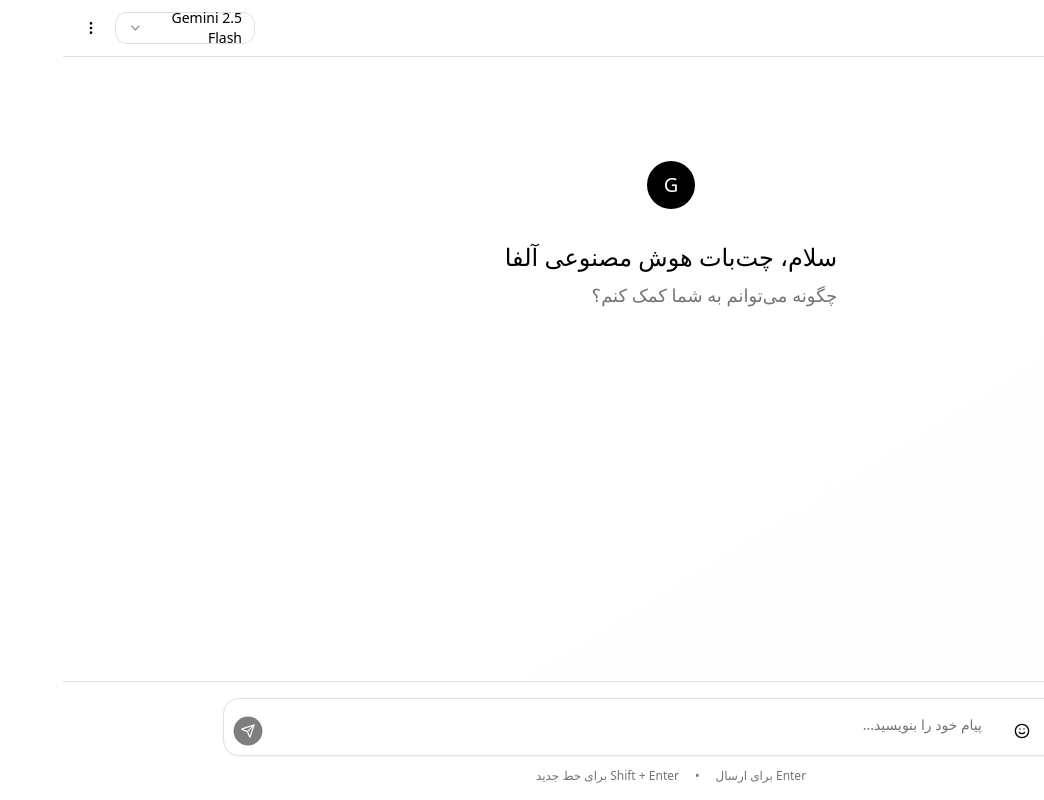
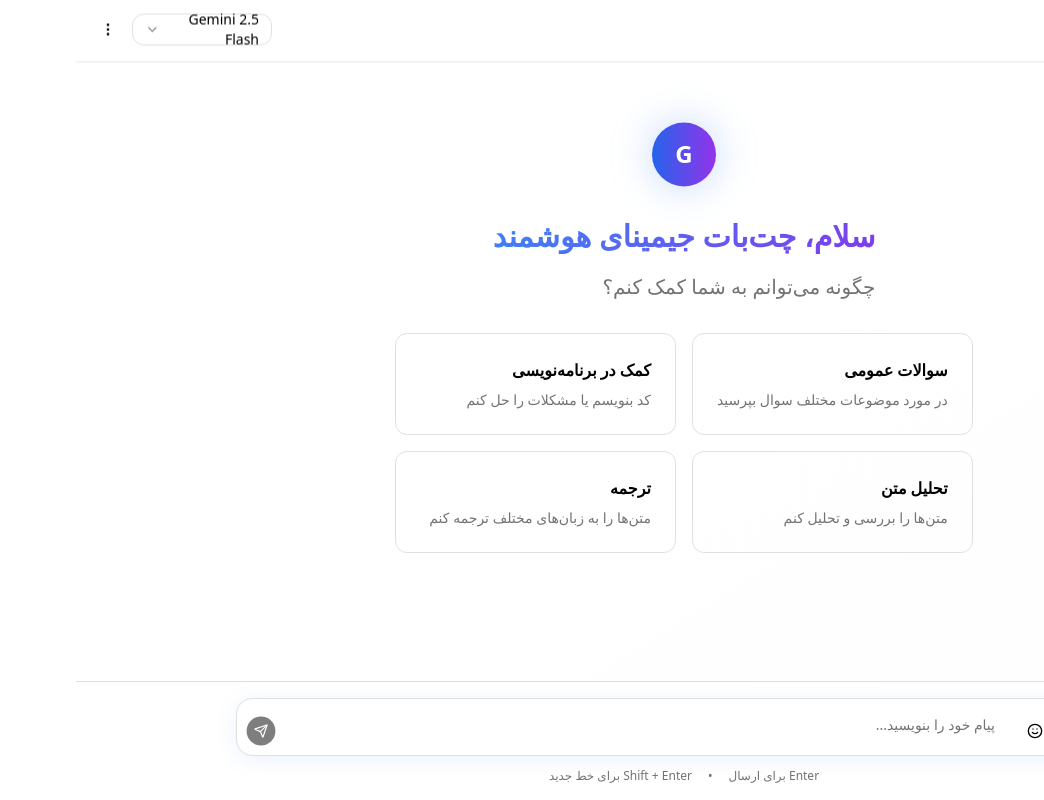
Before and after one commit to Hamed744/jazzy-animated-chatbot, a React (Vite) app: page / in a window 1280 px wide. Shown: the whole page, without its empty margins (236-1280 px from the left). Built offline with nearby package versions, Linux system fonts and the light colour scheme.

Commit message:
Refactor and improve UI
The chatbot deployment on Render.com is resulting in a 404 error. The user requests further UI improvements, including more attractive animations and a general aesthetic overhaul, in hopes that these changes might resolve the deployment issue.

```diff
--- a/src/components/ChatInterface.tsx
+++ b/src/components/ChatInterface.tsx
@@ -246,20 +246,20 @@ export default function ChatInterface() {
         {/* Main Chat Area */}
         <div className="flex-1 flex flex-col min-w-0">
         {/* Header */}
-        <div className="flex items-center justify-between p-3 border-b border-border bg-background">
+        <div className="flex items-center justify-between p-4 border-b border-border bg-background/80 backdrop-blur-sm floating">
           <div className="flex items-center gap-3">
             <Button
               variant="ghost"
               size="icon"
               onClick={() => setIsSidebarOpen(true)}
-              className="md:hidden"
+              className="md:hidden scale-hover"
             >
               <Menu className="h-5 w-5" />
             </Button>
 
             <div className="text-center flex-1">
-              <h1 className="text-lg font-semibold text-foreground">
-                گفتگوی جدید
+              <h1 className="text-xl font-bold gradient-text">
+                چت‌بات جیمینای هوشمند
               </h1>
             </div>
           </div>
@@ -269,7 +269,7 @@ export default function ChatInterface() {
               selectedModel={selectedModel}
               onModelChange={setSelectedModel}
             />
-            <Button variant="ghost" size="icon" className="w-8 h-8">
+            <Button variant="ghost" size="icon" className="w-8 h-8 scale-hover">
               <MoreVertical className="h-4 w-4" />
             </Button>
           </div>
@@ -279,17 +279,35 @@ export default function ChatInterface() {
         <ScrollArea className="flex-1 px-4">
           <div className="max-w-4xl mx-auto py-6 space-y-6">
             {messages.length === 0 ? (
-              <div className="flex flex-col items-center justify-center h-full text-center space-y-8 py-20">
-                <div className="w-12 h-12 rounded-full bg-foreground flex items-center justify-center">
-                  <span className="text-xl text-background">G</span>
+              <div className="flex flex-col items-center justify-center h-full text-center space-y-8 py-20 fade-in-scale">
+                <div className="w-16 h-16 rounded-full bg-gradient-to-r from-blue-600 to-purple-600 flex items-center justify-center glow-effect floating">
+                  <span className="text-2xl font-bold text-white">G</span>
                 </div>
-                <div>
-                  <h2 className="text-2xl text-foreground mb-2">
-                    سلام، چت‌بات هوش مصنوعی آلفا
+                <div className="space-y-4">
+                  <h2 className="text-3xl font-bold gradient-text floating">
+                    سلام، چت‌بات جیمینای هوشمند
                   </h2>
-                  <p className="text-muted-foreground text-lg">
+                  <p className="text-muted-foreground text-xl">
                     چگونه می‌توانم به شما کمک کنم؟
                   </p>
+                </div>
+                <div className="grid grid-cols-2 gap-4 max-w-2xl mx-auto mt-8">
+                  <div className="p-6 border rounded-xl hover:bg-muted/50 cursor-pointer scale-hover message-hover shimmer">
+                    <h3 className="font-semibold mb-2">سوالات عمومی</h3>
+                    <p className="text-sm text-muted-foreground">در مورد موضوعات مختلف سوال بپرسید</p>
+                  </div>
+                  <div className="p-6 border rounded-xl hover:bg-muted/50 cursor-pointer scale-hover message-hover shimmer">
+                    <h3 className="font-semibold mb-2">کمک در برنامه‌نویسی</h3>
+                    <p className="text-sm text-muted-foreground">کد بنویسم یا مشکلات را حل کنم</p>
+                  </div>
+                  <div className="p-6 border rounded-xl hover:bg-muted/50 cursor-pointer scale-hover message-hover shimmer">
+                    <h3 className="font-semibold mb-2">تحلیل متن</h3>
+                    <p className="text-sm text-muted-foreground">متن‌ها را بررسی و تحلیل کنم</p>
+                  </div>
+                  <div className="p-6 border rounded-xl hover:bg-muted/50 cursor-pointer scale-hover message-hover shimmer">
+                    <h3 className="font-semibold mb-2">ترجمه</h3>
+                    <p className="text-sm text-muted-foreground">متن‌ها را به زبان‌های مختلف ترجمه کنم</p>
+                  </div>
                 </div>
               </div>
             ) : (
--- a/src/components/ChatMessage.tsx
+++ b/src/components/ChatMessage.tsx
@@ -78,7 +78,7 @@ export default function ChatMessage({ message, className }: ChatMessageProps) {
   return (
     <div
       className={cn(
-        "group relative flex gap-4 p-4 message-slide-in",
+        "group relative flex gap-4 p-4 message-slide-in message-hover",
         isUser ? "flex-row-reverse" : "flex-row",
         className
       )}
@@ -88,13 +88,13 @@ export default function ChatMessage({ message, className }: ChatMessageProps) {
       {/* Avatar */}
       <div
         className={cn(
-          "flex-shrink-0 w-8 h-8 rounded-full flex items-center justify-center text-sm font-medium",
+          "flex-shrink-0 w-10 h-10 rounded-full flex items-center justify-center text-sm font-medium scale-hover",
           isUser
-            ? "bg-gradient-primary text-primary-foreground shadow-card"
-            : "bg-muted text-muted-foreground"
+            ? "bg-gradient-to-r from-blue-600 to-purple-600 text-white glow-effect shimmer"
+            : "bg-gradient-to-r from-gray-100 to-gray-200 text-gray-700 border-2 border-gray-300"
         )}
       >
-        {isUser ? <User className="h-4 w-4" /> : <Bot className="h-4 w-4" />}
+        {isUser ? <User className="h-5 w-5" /> : <Bot className="h-5 w-5" />}
       </div>
 
       {/* Message Content */}
--- a/src/index.css
+++ b/src/index.css
@@ -39,24 +39,29 @@
 
     --radius: 0.75rem;
 
-    /* Clean ChatGPT-like design */
-    --gradient-primary: linear-gradient(135deg, hsl(0 0% 0%), hsl(0 0% 20%));
-    --gradient-hero: linear-gradient(135deg, hsl(0 0% 0%) 0%, hsl(0 0% 20%) 100%);
+    /* Beautiful gradients and animations */
+    --gradient-primary: linear-gradient(135deg, hsl(217 91% 60%), hsl(263 82% 58%), hsl(300 70% 65%));
+    --gradient-hero: linear-gradient(135deg, hsl(217 91% 60%) 0%, hsl(263 82% 58%) 50%, hsl(300 70% 65%) 100%);
     --gradient-card: linear-gradient(145deg, rgba(255,255,255,0.8), rgba(255,255,255,0.4));
+    --gradient-glass: linear-gradient(135deg, rgba(255, 255, 255, 0.1), rgba(255, 255, 255, 0.05));
+    --gradient-user: linear-gradient(135deg, hsl(217 91% 60%), hsl(217 91% 65%));
+    --gradient-bot: linear-gradient(135deg, hsl(210 40% 96%), hsl(210 40% 98%));
 
     /* Chat specific colors */
-    --chat-user: 0 0% 0%;
+    --chat-user: 217 91% 60%;
     --chat-user-foreground: 0 0% 100%;
-    --chat-bot: 0 0% 97%;
+    --chat-bot: 210 40% 97%;
     --chat-bot-foreground: 0 0% 0%;
 
     /* Animation variables */
     --animation-bounce: cubic-bezier(0.68, -0.55, 0.265, 1.55);
     --animation-smooth: cubic-bezier(0.4, 0, 0.2, 1);
+    --animation-spring: cubic-bezier(0.175, 0.885, 0.32, 1.275);
 
-    /* Minimal shadows */
-    --shadow-glow: 0 1px 3px 0 hsl(0 0% 0% / 0.1);
-    --shadow-card: 0 1px 2px 0 hsl(0 0% 0% / 0.05);
+    /* Enhanced shadows */
+    --shadow-glow: 0 0 40px hsl(217 91% 70% / 0.4);
+    --shadow-card: 0 4px 20px hsl(217 91% 60% / 0.1);
+    --shadow-floating: 0 20px 40px -12px hsl(217 91% 60% / 0.25);
 
     --sidebar-background: 0 0% 100%;
     --sidebar-foreground: 0 0% 0%;
@@ -134,60 +139,163 @@
 }
 
 @layer components {
-  /* Chat message animations */
+  /* Enhanced chat message animations */
   .typing-animation {
     @apply animate-pulse;
   }
 
   .message-slide-in {
-    animation: slideInUp 0.3s var(--animation-smooth);
+    animation: slideInUp 0.6s var(--animation-spring);
+  }
+
+  .message-hover {
+    transition: all 0.3s var(--animation-smooth);
+  }
+
+  .message-hover:hover {
+    transform: translateY(-2px);
+    box-shadow: var(--shadow-floating);
   }
 
   .message-bubble-user {
-    @apply bg-[hsl(var(--chat-user))] text-[hsl(var(--chat-user-foreground))];
-    background: var(--gradient-primary);
-    border-radius: 1.5rem 1.5rem 0.5rem 1.5rem;
+    @apply text-[hsl(var(--chat-user-foreground))];
+    background: var(--gradient-user);
+    border-radius: 1.25rem 1.25rem 0.375rem 1.25rem;
     box-shadow: var(--shadow-card);
+    position: relative;
+    overflow: hidden;
+  }
+
+  .message-bubble-user::before {
+    content: '';
+    position: absolute;
+    top: 0;
+    left: 0;
+    right: 0;
+    bottom: 0;
+    background: var(--gradient-glass);
+    pointer-events: none;
   }
 
   .message-bubble-bot {
     @apply bg-[hsl(var(--chat-bot))] text-[hsl(var(--chat-bot-foreground))];
-    border-radius: 1.5rem 1.5rem 1.5rem 0.5rem;
+    border-radius: 1.25rem 1.25rem 1.25rem 0.375rem;
     box-shadow: var(--shadow-card);
+    backdrop-filter: blur(10px);
+    border: 1px solid hsl(var(--border));
   }
 
   .gradient-text {
-    background: var(--gradient-primary);
+    background: var(--gradient-hero);
     -webkit-background-clip: text;
     -webkit-text-fill-color: transparent;
     background-clip: text;
+    background-size: 200% 200%;
+    animation: gradientShift 3s ease infinite;
   }
 
   .glow-effect {
     box-shadow: var(--shadow-glow);
+    animation: pulseGlow 2s ease-in-out infinite alternate;
+  }
+
+  .floating {
+    animation: floating 3s ease-in-out infinite;
+  }
+
+  .scale-hover {
+    transition: transform 0.3s var(--animation-bounce);
+  }
+
+  .scale-hover:hover {
+    transform: scale(1.05);
+  }
+
+  .shimmer {
+    background: linear-gradient(90deg, transparent, rgba(255, 255, 255, 0.3), transparent);
+    background-size: 200% 100%;
+    animation: shimmer 2s infinite;
+  }
+
+  .bounce-in {
+    animation: bounceIn 0.8s var(--animation-bounce);
+  }
+
+  .fade-in-scale {
+    animation: fadeInScale 0.5s var(--animation-smooth);
   }
 }
 
 @keyframes slideInUp {
   from {
     opacity: 0;
-    transform: translateY(20px);
+    transform: translateY(30px) scale(0.95);
   }
   to {
     opacity: 1;
-    transform: translateY(0);
+    transform: translateY(0) scale(1);
   }
 }
 
 @keyframes typing {
-  0%, 20%, 50%, 80%, 100% {
-    transform: translateY(0);
+  0%, 60%, 100% {
+    transform: translateY(0) scale(1);
+    opacity: 0.7;
   }
-  40% {
-    transform: translateY(-10px);
+  30% {
+    transform: translateY(-10px) scale(1.2);
+    opacity: 1;
+    box-shadow: 0 0 15px hsl(217 91% 60% / 0.6);
   }
-  60% {
-    transform: translateY(-5px);
+}
+
+@keyframes gradientShift {
+  0% { background-position: 0% 50%; }
+  50% { background-position: 100% 50%; }
+  100% { background-position: 0% 50%; }
+}
+
+@keyframes pulseGlow {
+  0% { box-shadow: var(--shadow-glow); }
+  100% { box-shadow: 0 0 60px hsl(217 91% 70% / 0.6); }
+}
+
+@keyframes floating {
+  0%, 100% { transform: translateY(0); }
+  50% { transform: translateY(-10px); }
+}
+
+@keyframes shimmer {
+  0% { background-position: -200% 0; }
+  100% { background-position: 200% 0; }
+}
+
+@keyframes bounceIn {
+  0% {
+    opacity: 0;
+    transform: scale(0.3) translateY(50px);
+  }
+  50% {
+    opacity: 1;
+    transform: scale(1.05) translateY(-10px);
+  }
+  70% {
+    transform: scale(0.9) translateY(0);
+  }
+  100% {
+    opacity: 1;
+    transform: scale(1) translateY(0);
+  }
+}
+
+@keyframes fadeInScale {
+  0% {
+    opacity: 0;
+    transform: scale(0.8);
+  }
+  100% {
+    opacity: 1;
+    transform: scale(1);
   }
 }
 
```
